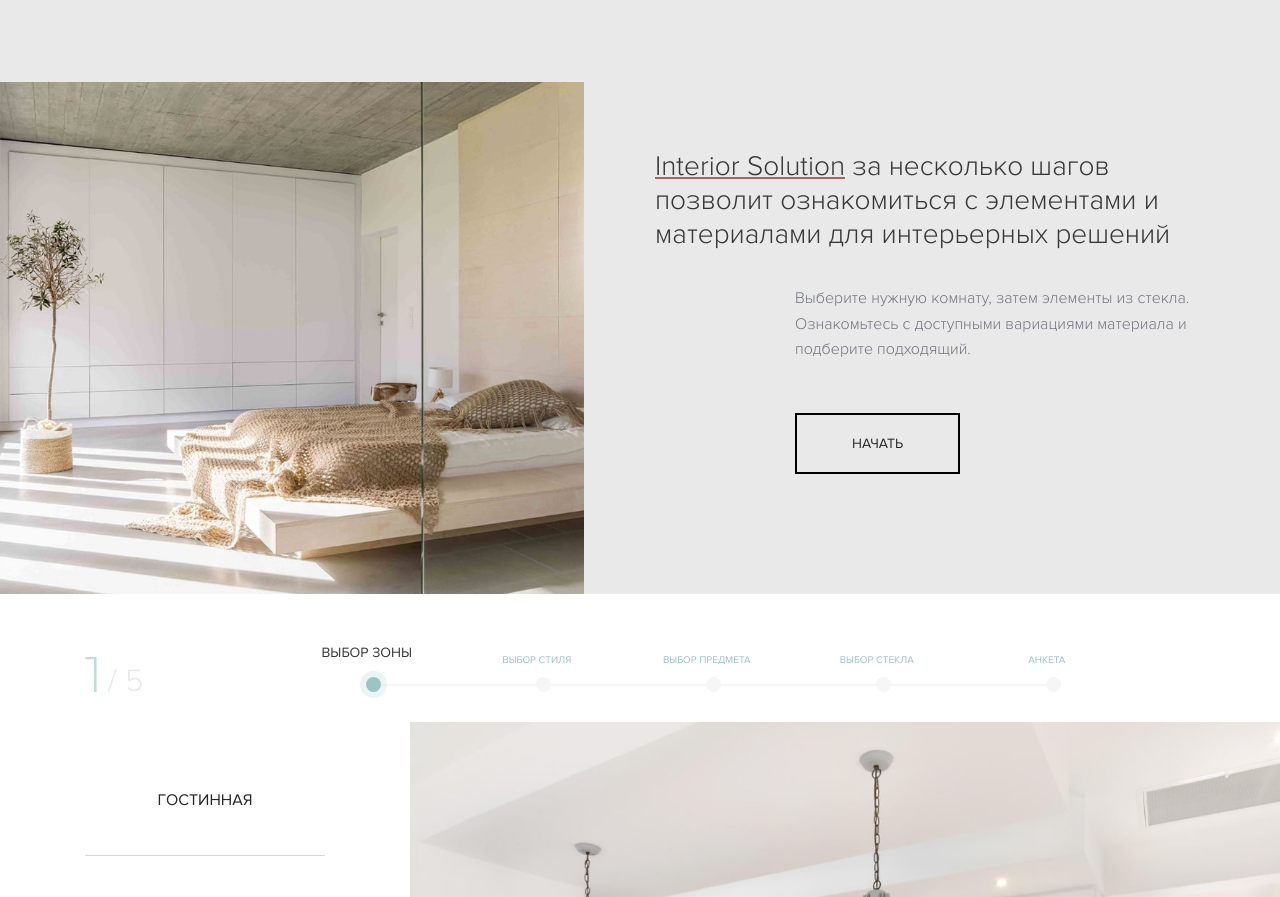
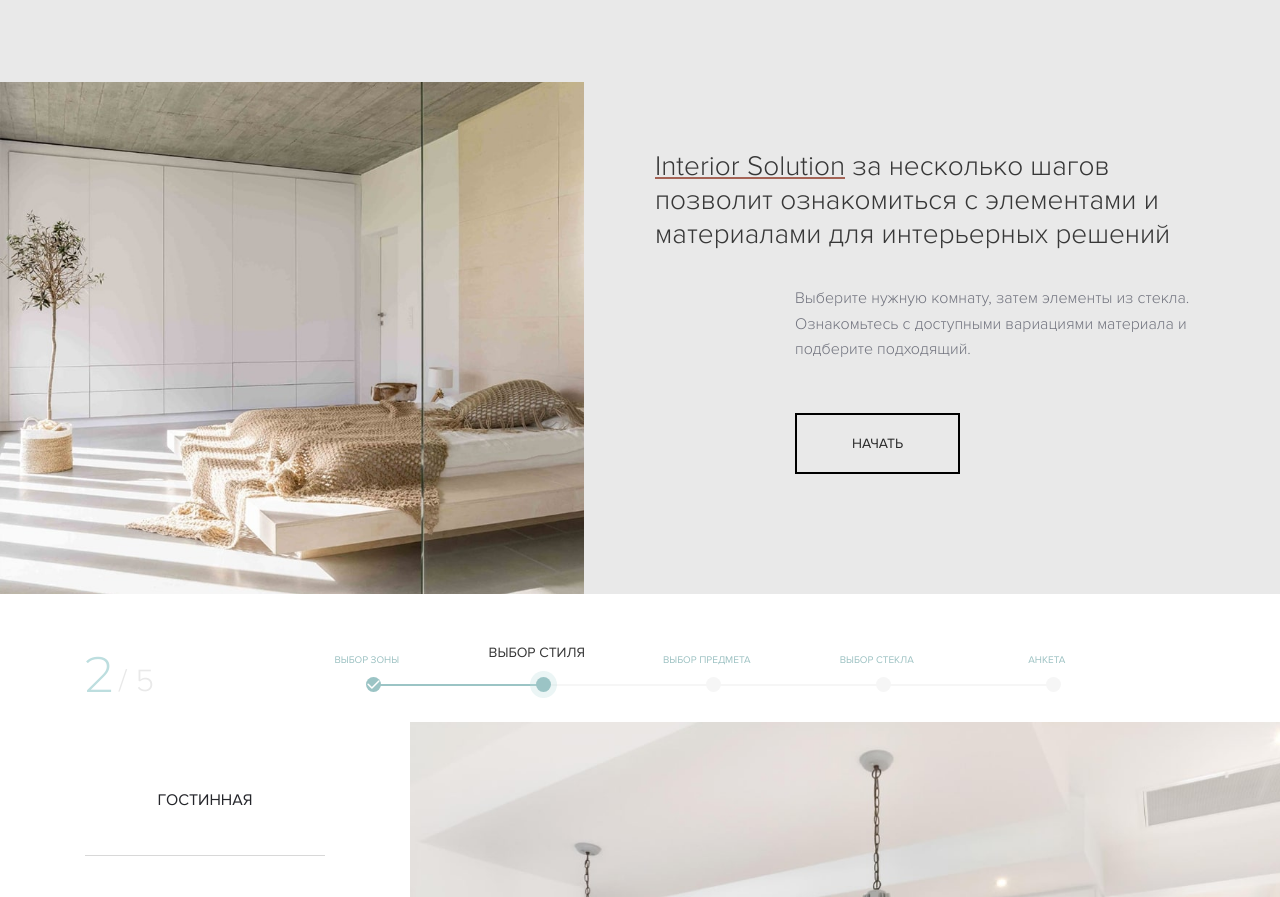
Before and after one commit to tiraill/agc-solutions, a Flask app: page / in a window 1280 px wide. Shown: the part 694-1591 px from the top of the page. Run offline with Flask 2, Linux system fonts and the light colour scheme; data that the repository does not hold is empty; some libraries are stand-ins or nearby versions.

Commit message:
add docker file

```diff
--- a/agc_app/templates/index.html
+++ b/agc_app/templates/index.html
@@ -119,16 +119,16 @@
         <div class="steps__head">
           <div class="container fx align-end">
             <div class="number steps__wrap fx align-end">
-              <span class="number__item active">1</span>
+              <span class="number__item active">2</span>
               <span class="number__item">/ 5</span>
             </div>
             <div class="indicators fx">
               <!-- Добавить класс ready к indicators__item -->
-              <div class="indicators__item active">
+              <div class="indicators__item ready">
                 <p class="indicators__txt">Выбор зоны</p>
                 <span class="indicators__dots"></span>
               </div>
-              <div class="indicators__item">
+              <div class="indicators__item active">
                 <p class="indicators__txt">Выбор стиля</p>
                 <span class="indicators__dots"></span>
               </div>
--- a/main.py
+++ b/main.py
@@ -1,40 +1,4 @@
-# from flask import Flask, render_template, redirect, url_for, flash
-# from flask_sqlalchemy import SQLAlchemy
-# from flask_migrate import Migrate
-# from flask_login import LoginManager, current_user, login_user, logout_user, login_required
-# from flask_bootstrap import Bootstrap
-# import gc
-#
-# from agc_app.utils.forms import LoginForm, RegistrationForm
-# from agc_app.utils import User
-# from agc_app.utils.config import Config
-#
-#
-# app = Flask(__name__)
-# app.config.from_object(Config)
-#
-# db = SQLAlchemy(app)
-#
-# # db.drop_all()
-# # db.create_all()
-# migrate = Migrate(app, db)
-#
-#
-# login_manager = LoginManager(app)
-# login_manager.login_view = 'auth.login'
-#
-# bootstrap = Bootstrap(app)
-# # mail = Mail(app)
-#
-#
-# @app.route('/')
-# def index():
-#     return render_template('index.html')
-#
-#
-# if __name__ == '__main__':
-#     app.run()
 from agc_app import app
 
 if __name__ == "__main__":
-	app.run()
+	app.run(host='0.0.0.0', port=80)
```
Also changed, not shown: agc_app/static/img/steps/upload/123.png (deleted), agc_app/static/img/steps/upload/step1-main.png (deleted), agc_app/static/img/steps/upload/step_1_kuhnya.png (added), agc_app/static/img/steps/upload/step_2_klassika.png (added), 1 other file.
